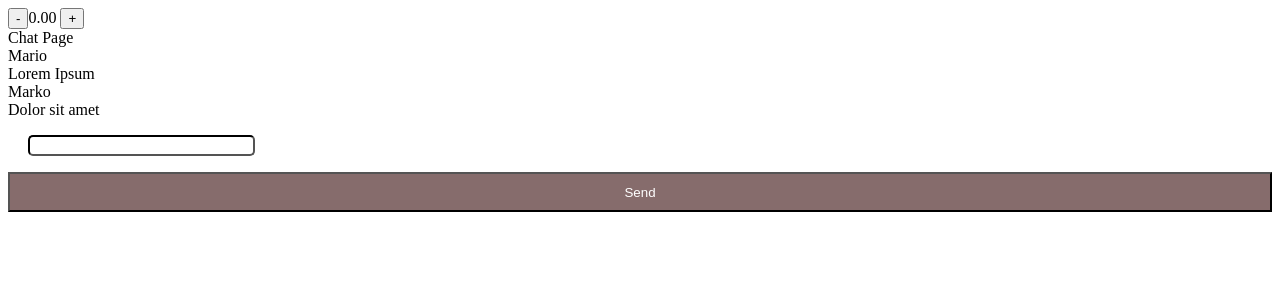
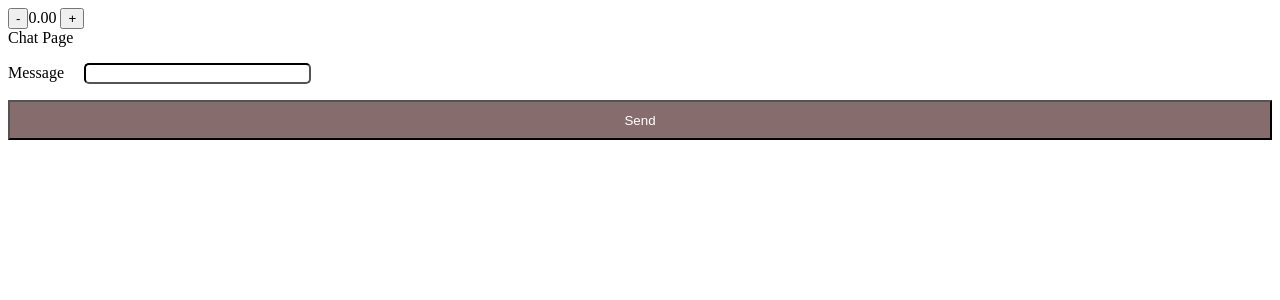
Before and after one commit to Apheli10s/Chat-app, a React (Create React App) app: page / in a window 1280 px wide. Both pictures are taken after a click on the button "Sign in". Shown: the top 300 px of the page. Built offline with nearby package versions, Linux system fonts and the light colour scheme.

Commit message:
update 13.03

```diff
--- a/src/App.js
+++ b/src/App.js
@@ -6,16 +6,18 @@ import { SignInPage } from "./pages/SignInPage.jsx"
 
 function App() {
   const [username, setUsername] = useState('');
+  const [avatarIndex, setAvatarIndex ] = useState(0);
 
-  function handleSubmit (username){
-      setUsername(username);
+  function handleSubmit (user){
+      setUsername(user.username);
+      setAvatarIndex(user.avatarIndex);
   }
 
   return (
     <div>
       <Counter precision={2} initialValue={0} step={1.2354353} />  {/*Koristiti toFixed metodu u komponenti da definiramo preciznost decimala countera*/}
       {username === '' && <SignInPage onSubmit={handleSubmit}/>}
-      {username !== '' && <ChatPage />}
+      {username !== '' && <ChatPage  username={username} avatarIndex={avatarIndex}/>}   {/*prosljedjuje username preko propsa u chat page */}
     </div>
   );
 };
--- a/src/components/AvatarFormField.jsx
+++ b/src/components/AvatarFormField.jsx
@@ -1,11 +1,7 @@
 import { useState } from "react";
 import { FormField } from "./FormField";
+import { avatarImages } from "../library/avatar.js"
 
-const avatarImages = [
-    '/avatars/a.jpg',
-    '/avatars/b.jpg',
-    '/avatars/c.jpg',
-];
 
 export function AvatarFormField(props){         //if statemente smo ukljucili; ako dodjemo do zadnje slike da nas vrati na pocetak
     const [index, setIndex] = useState(0);        //ako idemo u nazad i predjemo prvu sliku, da odemo na kraj
--- a/src/components/Message.jsx
+++ b/src/components/Message.jsx
@@ -1,6 +1,11 @@
+import { avatarImages } from "../library/avatar.js"
+
 export function Message (props){
     return (
         <div className="message">
+            <img src={avatarImages[props.avatarIndex]}
+                alt={props.author}
+                width="100px" height="50px" />
             <div className="message-author">{props.author}</div>
             <div className="message-text">{props.text}</div>
         </div>
--- a/src/components/SubmitFormField.jsx
+++ b/src/components/SubmitFormField.jsx
@@ -4,7 +4,7 @@ import { Button } from "./Button"
 export function SubmitFormField (props) {
     return (
         <div className="submit-form-field">
-                        <Button type="submit" label={props.label} />
+                        <Button type={props.type} label={props.label} />
                     </div>
     );
 };
--- /dev/null
+++ b/src/library/avatar.js
@@ -0,0 +1,6 @@
+
+export const avatarImages = [
+    '/avatars/a.jpg',
+    '/avatars/b.jpg',
+    '/avatars/c.jpg',
+];
--- a/src/pages/ChatPage.jsx
+++ b/src/pages/ChatPage.jsx
@@ -1,18 +1,92 @@
+import { useState } from "react";
 import { InputFormField } from "../components/InputFormField";
 import { Message } from "../components/Message";
 import { SubmitFormField } from "../components/SubmitFormField";
 
-export function ChatPage(){
+
+/* const messages = [  //rjeseno kroz state kasnije
+    {
+        id: "4321",
+        author: {
+            username: "Mario",
+            avatar: 0,
+        },
+        text: "Chicken!",
+
+    },
+    {
+        id: "1234",
+        author: {
+            username: "Mini",
+            avatar: 1,
+        },
+        text: "Meooow chimken.",
+
+    },
+]; */
+
+export function ChatPage(props){
+
+    const [formState, setFormState] = useState('');
+    const [messages, setMessages] = useState ([]);
+
+    function handleChange(message){
+       setFormState(message);
+    }
+
+    function handleSubmit(event){
+        event.preventDefault();
+        setFormState(''); //prazni input nakon sumbitanja poruke
+
+        setMessages([ ...messages, {
+        id: Date.now(),
+        author: {
+            username: props.username,
+            avatarIndex: props.avatarIndex,
+        },
+        text: formState,
+        }]);
+
+    }
+
+
+    /* const messageComponents = [];
+
+    for(let i=0; i<messages.length; i++){
+        const message = messages[i];
+
+        messageComponents.push(<Message
+            key={message.id}         //rjesava warning iz console : Warning: Each child in a list should have a unique "key" prop
+            avatarIndex={message.author.avatar}
+            author={message.author.username}
+            text={message.text}/>
+            );
+    } */
+
+    const messageComponents = messages.map((message)=>{    //map function, kraći način za block comment l27-38
+        return (<Message
+        key={message.id}
+        avatarIndex={message.author.avatarIndex}
+        author={message.author.username}
+        text={message.text}/>
+        );
+    });
+
     return(
         <div>
             Chat Page
             <div className="message-list">
-                <Message author="Mario" text="Lorem Ipsum"/>
-                <Message author="Marko" text="Dolor sit amet"/>
+               {messageComponents}
             </div>
-            <form>
-                <InputFormField />
-                <SubmitFormField label="Send"/>
+            <form onSubmit ={handleSubmit}>
+                <InputFormField label="Message"
+                    type="text"
+                    value={formState}
+                    onChange={handleChange}
+                />
+                <SubmitFormField label="Send"
+                    type="submit"
+                />
             </form>
         </div>
     );
--- a/src/pages/SignInPage.jsx
+++ b/src/pages/SignInPage.jsx
@@ -4,7 +4,6 @@ import { InputFormField } from "../components/InputFormField";
 import { RandomNameButton } from "../components/RandomNameButton";
 import { SubmitFormField } from "../components/SubmitFormField";
 import { getRandomName } from "../library/random";
-import { Button } from "../components/Button";
 import { AvatarFormField } from "../components/AvatarFormField";
 
 export function SignInPage(props){
@@ -13,7 +12,10 @@ export function SignInPage(props){
 
     function handleSubmit(event){   //prati sto je user submitao na kraju
         event.preventDefault();
-        props.onSubmit(formState);
+        props.onSubmit({
+            username: formState,     //prikuplja ukucani username i odabrani avatar
+            avatarIndex: avatar,
+        });
     }
 
     function handleUsernameChange(value){
@@ -33,13 +35,11 @@ export function SignInPage(props){
                                     type="text"
                                     onChange={handleUsernameChange}
                                     value={formState}/>
-                    <SubmitFormField label="Sign in"/>
+                    <SubmitFormField label="Sign in"
+                        type="submit"/>
                     <FormField>
                         <RandomNameButton onRandomName ={handleUsernameChange}/>
                      </FormField>
-                    <FormField>
-                        <Button type="submit" label="Sign in" />
-                    </FormField>
                 </form>
             </div>
         </div>
```
